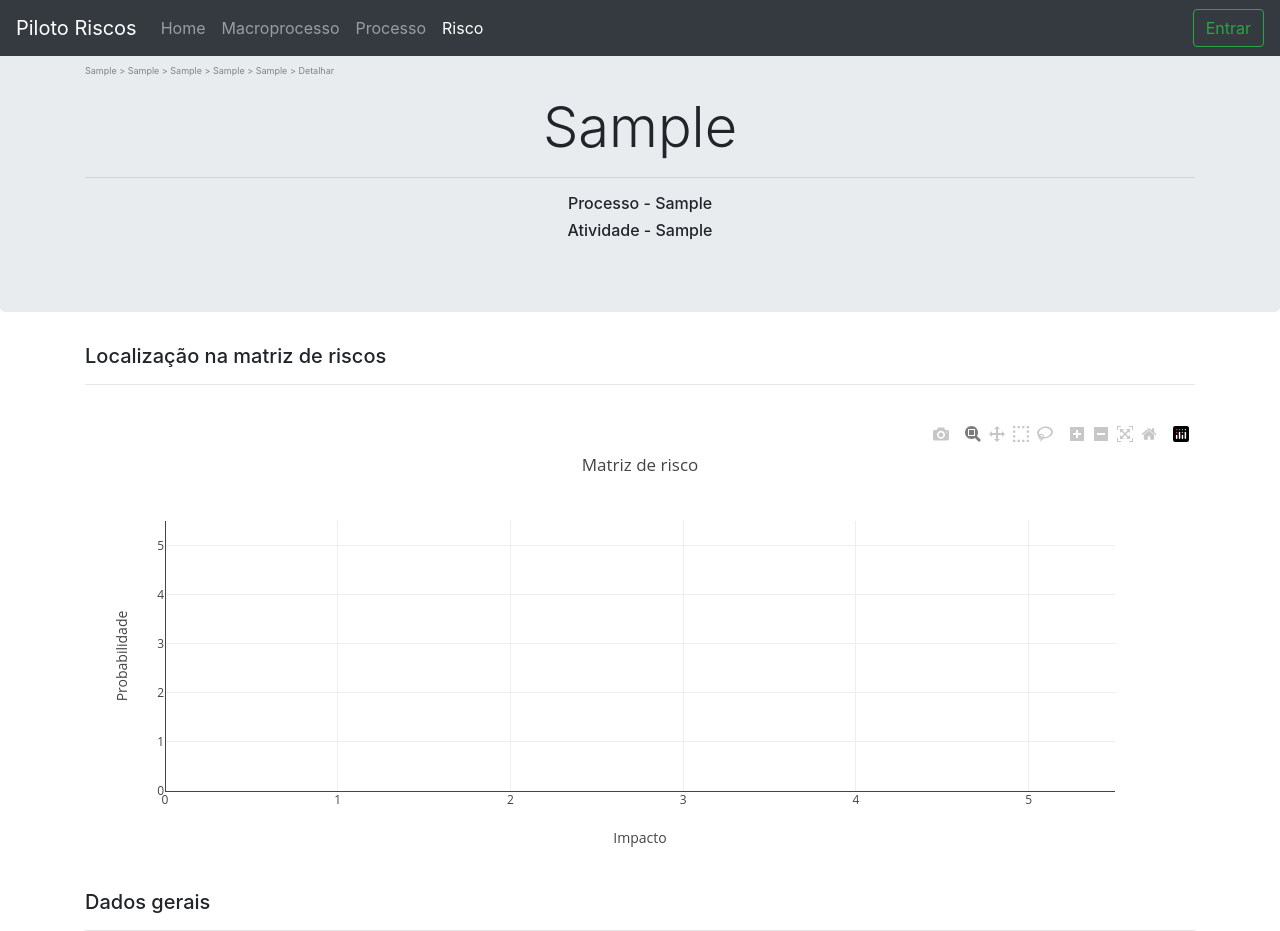
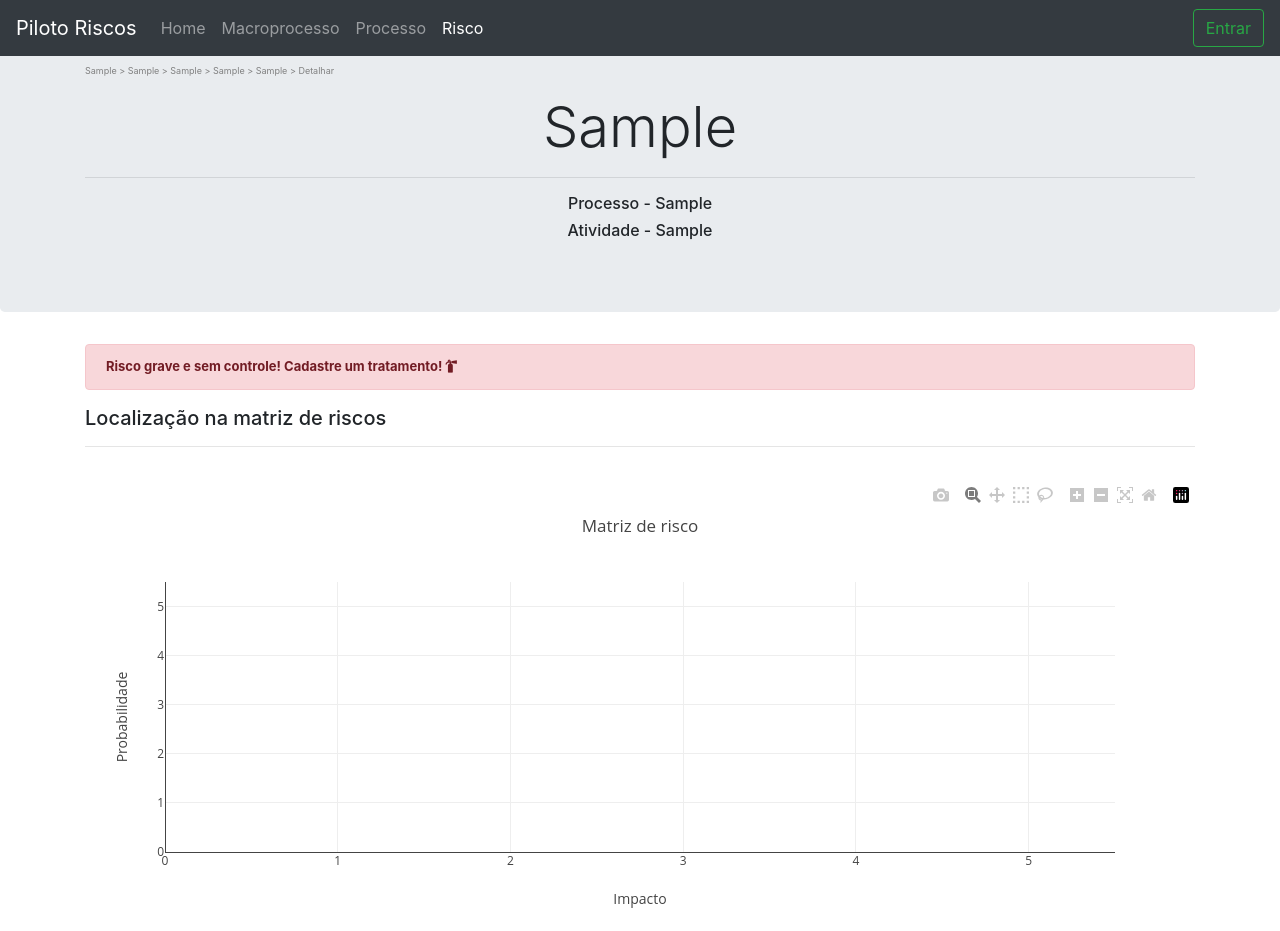
Before and after one commit to luisapuppin/riscos, a Django app: page /riscos/risco/1/detalhar/ in a window 1280 px wide. Shown: the top 931 px of the page. Run offline with Django 3.2, Linux system fonts and the light colour scheme; tables that the repository leaves empty hold one stand-in row (values such as "Sample post"); some libraries are stand-ins or nearby versions.

Commit message:
Alerta de riscos graves e sem tratamentos
Adiciona div que avisa se existem riscos graves sem tratamento.

```diff
--- a/riscos/templates/riscos/detalhar_risco.html
+++ b/riscos/templates/riscos/detalhar_risco.html
@@ -18,6 +18,15 @@
 </div>
 
 <div class="container" style="font-size:small;">
+    {% if sem_tratamento %}
+    <div class="alert alert-danger">
+        <p style="font-weight:bold;margin:0;">Risco grave e sem controle! Cadastre um tratamento!
+            <a title="Adicionar tratamento" href="{% url 'riscos:criar_tratamento' parent_id=observacao.pk %}" style="color:unset;cursor:pointer;">
+                <i class="fas fa-fire-extinguisher"></i>
+            </a>
+        </p>
+    </div>
+    {% endif %}
     <h5>Localização na matriz de riscos</h5>
     <hr>
     <br>
@@ -166,7 +175,7 @@
 <script>
     const trace = "{{data|safe}}";
     const ponto = "{{ponto|safe}}";
-    var data = [ JSON.parse(trace.replace(/'/g, "\"")),  JSON.parse(ponto.replace(/'/g, "\""))];
+    var data = [JSON.parse(trace.replace(/'/g, "\"")), JSON.parse(ponto.replace(/'/g, "\""))];
     var layout = {
         xaxis: {
             range: [0, 5.5],
@@ -180,6 +189,5 @@
     };
 
     Plotly.newPlot('myDiv', data, layout);
-
 </script>
 {% endblock %}
--- a/riscos/views.py
+++ b/riscos/views.py
@@ -6,6 +6,7 @@ from django.core import serializers
 from django.urls import reverse
 from django.http import JsonResponse
 from django.forms.models import modelformset_factory
+from django.db.models import F
 from django import forms
 from . import forms
 from . import models
@@ -128,6 +129,7 @@ def listar_processo(request):
 def detalhar_processo(request, target_id):
     observacao = get_object_or_404(models.Processo, pk=target_id)
     riscos = models.Risco.objects.filter(id_processo=target_id)
+    sem_tratamento = models.Risco.objects.filter(id_probabilidade__gte=12/F('id_impacto'))
     x = [( x.id_impacto.nr_valor - (random.randint(10, 60) / 100) ) for x in riscos]
     y = [( y.id_probabilidade.nr_valor - (random.randint(10, 60) / 100) ) for y in riscos]
     texto = [z.ds_risco for z in riscos]
@@ -146,6 +148,7 @@ def detalhar_processo(request, target_id):
         "riscos": riscos,
         "data": data,
         "atividades": atividades,
+        "sem_tratamento": sem_tratamento,
         "active_bar": "processo",
     }
     return render(request, 'riscos/detalhar_processo.html', context)
@@ -229,6 +232,8 @@ def detalhar_risco(request, target_id):
     x = [( x.id_impacto.nr_valor - (random.randint(20, 80) / 100) ) for x in riscos]
     y = [( y.id_probabilidade.nr_valor - (random.randint(20, 80) / 100) ) for y in riscos]
     texto = [z.ds_risco for z in riscos]
+    fator = observacao.id_impacto.nr_valor * observacao.id_probabilidade.nr_valor
+    sem_tratamento = fator >= 12
     data = {
         "x": x,
         "y": y,
@@ -254,6 +259,7 @@ def detalhar_risco(request, target_id):
         "causas": causas,
         "consequencias": consequencias,
         "tratamentos": tratamentos,
+        "sem_tratamento": sem_tratamento,
         "data": data,
         "ponto": ponto,
         "active_bar": "risco",
```
Also changed, not shown: riscos/templates/riscos/detalhar_processo.html (+15 -3 lines).
